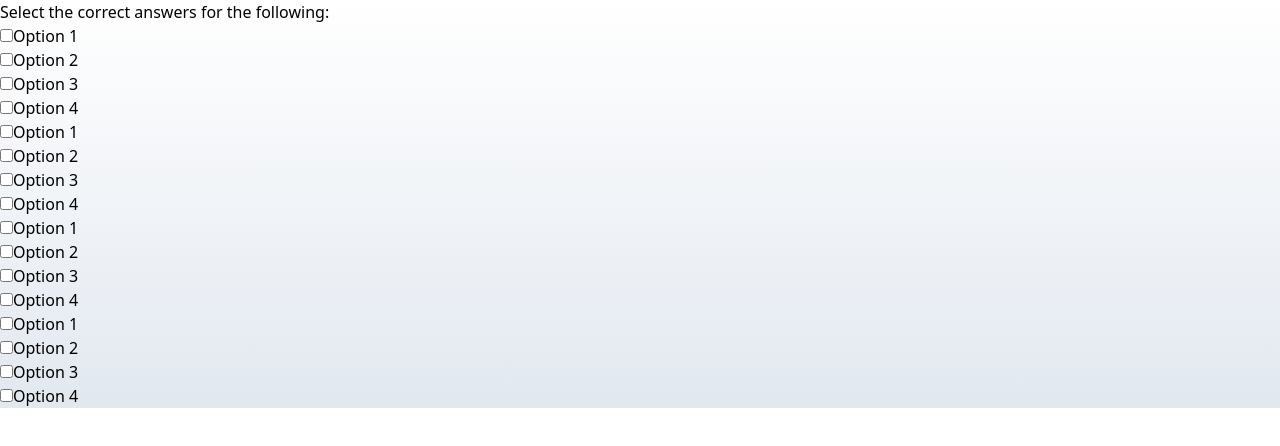
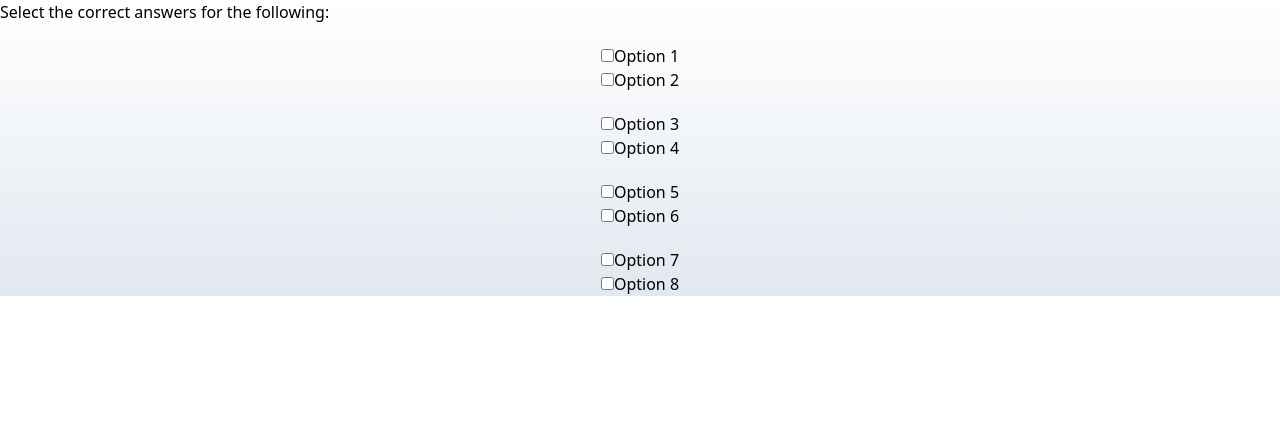
Before and after one commit to nsstarr/react-toggle-switch, a React (Vite) app: page / in a window 1280 px wide. Shown: the top 446 px of the page. Built offline with nearby package versions, Linux system fonts and the light colour scheme.

Commit message:
feat: group answer options

```diff
--- a/src/App.tsx
+++ b/src/App.tsx
@@ -5,33 +5,28 @@ import QuizQuestion from "./components/QuizQuestion";
 const App: React.FC = () => {
   const question = "Select the correct answers for the following:";
 
-  const answers = [
-    {
-      id: 1,
-      label: "Option 1",
-      correct: true,
-    },
-    {
-      id: 2,
-      label: "Option 2",
-      correct: false,
-    },
-    {
-      id: 3,
-      label: "Option 3",
-      correct: true,
-    },
-    {
-      id: 4,
-      label: "Option 4",
-      correct: false,
-    },
+  const groupedAnswers = [
+    [
+      { id: 1, label: "Option 1", correct: true },
+      { id: 2, label: "Option 2", correct: false },
+    ],
+    [
+      { id: 3, label: "Option 3", correct: true },
+      { id: 4, label: "Option 4", correct: false },
+    ],
+    [
+      { id: 5, label: "Option 5", correct: true },
+      { id: 6, label: "Option 6", correct: false },
+    ],
+    [
+      { id: 7, label: "Option 7", correct: false },
+      { id: 8, label: "Option 8", correct: true },
+    ],
   ];
-
   return (
     <div className="App">
       <CorrectnessProvider>
-        <QuizQuestion question={question} answers={answers} />
+        <QuizQuestion question={question} groupedAnswers={groupedAnswers} />
       </CorrectnessProvider>
     </div>
   );
--- a/src/components/AnswerToggle.tsx
+++ b/src/components/AnswerToggle.tsx
@@ -29,13 +29,13 @@ const AnswerToggle: React.FC<AnswerToggleProps> = ({
   }, [selectedAnswer, answers, onAnswerChange]);
 
   const handleSelect = (answerId: number) => {
-    if (!isLocked && selectedAnswer !== answerId) {
-      setSelectedAnswer(answerId); // Update selected answer only if it's not already selected
+    if (!isLocked) {
+      setSelectedAnswer(answerId); // Update selected answer only if not locked
     }
   };
 
   return (
-    <div className="question-toggle-container">
+    <div className="question-toggle-container my-5 flex flex-col items-center justify-center">
       <div className="toggle-group">
         {answers.map((answer) => (
           <div
@@ -49,7 +49,7 @@ const AnswerToggle: React.FC<AnswerToggleProps> = ({
                 type="checkbox"
                 checked={selectedAnswer === answer.id}
                 onChange={() => handleSelect(answer.id)}
-                disabled={isLocked}
+                disabled={isLocked} // Disable if locked
               />
               {answer.label}
             </label>
--- a/src/components/QuizQuestion.tsx
+++ b/src/components/QuizQuestion.tsx
@@ -10,44 +10,43 @@ interface AnswerOption {
 
 interface QuizQuestionProps {
   question: string;
-  answers: AnswerOption[];
+  groupedAnswers: AnswerOption[][]; // Accept grouped answers (4 sets)
 }
 
-const QuizQuestion: React.FC<QuizQuestionProps> = ({ question, answers }) => {
+const QuizQuestion: React.FC<QuizQuestionProps> = ({
+  question,
+  groupedAnswers,
+}) => {
   const { correctness, setCorrectness } = useCorrectness();
   const [selectedAnswers, setSelectedAnswers] = useState<number[]>([]);
   const [lockedAnswers, setLockedAnswers] = useState<number[]>([]);
 
-  const totalCorrectAnswers = answers.filter((answer) => answer.correct).length;
+  const totalCorrectAnswers = groupedAnswers
+    .flat()
+    .filter((answer) => answer.correct).length;
 
   const handleAnswerChange = (isCorrect: boolean, answerId: number) => {
-    // Prevent duplicate updates if the answer is already selected
     if (selectedAnswers.includes(answerId)) {
       return;
     }
 
-    setSelectedAnswers((prev) => [...prev, answerId]);
+    setLockedAnswers((prev) => [...prev, answerId]);
+    setSelectedAnswers((prevSelectedAnswers) => {
+      const updatedSelectedAnswers = [...prevSelectedAnswers, answerId];
 
-    // Update locked answers if the answer is incorrect
-    if (!isCorrect) {
-      setLockedAnswers((prev) => [...prev, answerId]);
-    }
+      const correctCount = updatedSelectedAnswers.filter(
+        (id) =>
+          groupedAnswers.flat().find((answer) => answer.id === id)?.correct
+      ).length;
 
-    // Calculate correctness percentage based on correct answers
-    const correctCount = selectedAnswers.filter(
-      (id) => answers.find((answer) => answer.id === id)?.correct
-    ).length;
+      const correctnessPercentage =
+        totalCorrectAnswers > 0
+          ? (correctCount / totalCorrectAnswers) * 100
+          : 0;
 
-    // Add the current answer to the count
-    const updatedCorrectCount = isCorrect ? correctCount + 1 : correctCount;
-
-    // Correctness percentage based on correct answers only
-    const correctnessPercentage =
-      totalCorrectAnswers > 0
-        ? (updatedCorrectCount / totalCorrectAnswers) * 100
-        : 0;
-
-    setCorrectness(correctnessPercentage);
+      setCorrectness(correctnessPercentage);
+      return updatedSelectedAnswers;
+    });
   };
 
   const getBackgroundGradient = () => {
@@ -68,14 +67,14 @@ const QuizQuestion: React.FC<QuizQuestionProps> = ({ question, answers }) => {
   return (
     <div className={`w-full h-full ${getBackgroundGradient()}`}>
       <h1>{question}</h1>
-      {answers.map((answer) => (
+      {groupedAnswers.map((answers, index) => (
         <AnswerToggle
-          key={answer.id}
-          answers={answers}
+          key={index}
+          answers={answers} // Pass grouped answers to each AnswerToggle
           onAnswerChange={(isCorrect) =>
-            handleAnswerChange(isCorrect, answer.id)
+            handleAnswerChange(isCorrect, answers[0].id)
           }
-          isLocked={lockedAnswers.includes(answer.id)}
+          isLocked={lockedAnswers.includes(answers[0].id)}
         />
       ))}
     </div>
```
